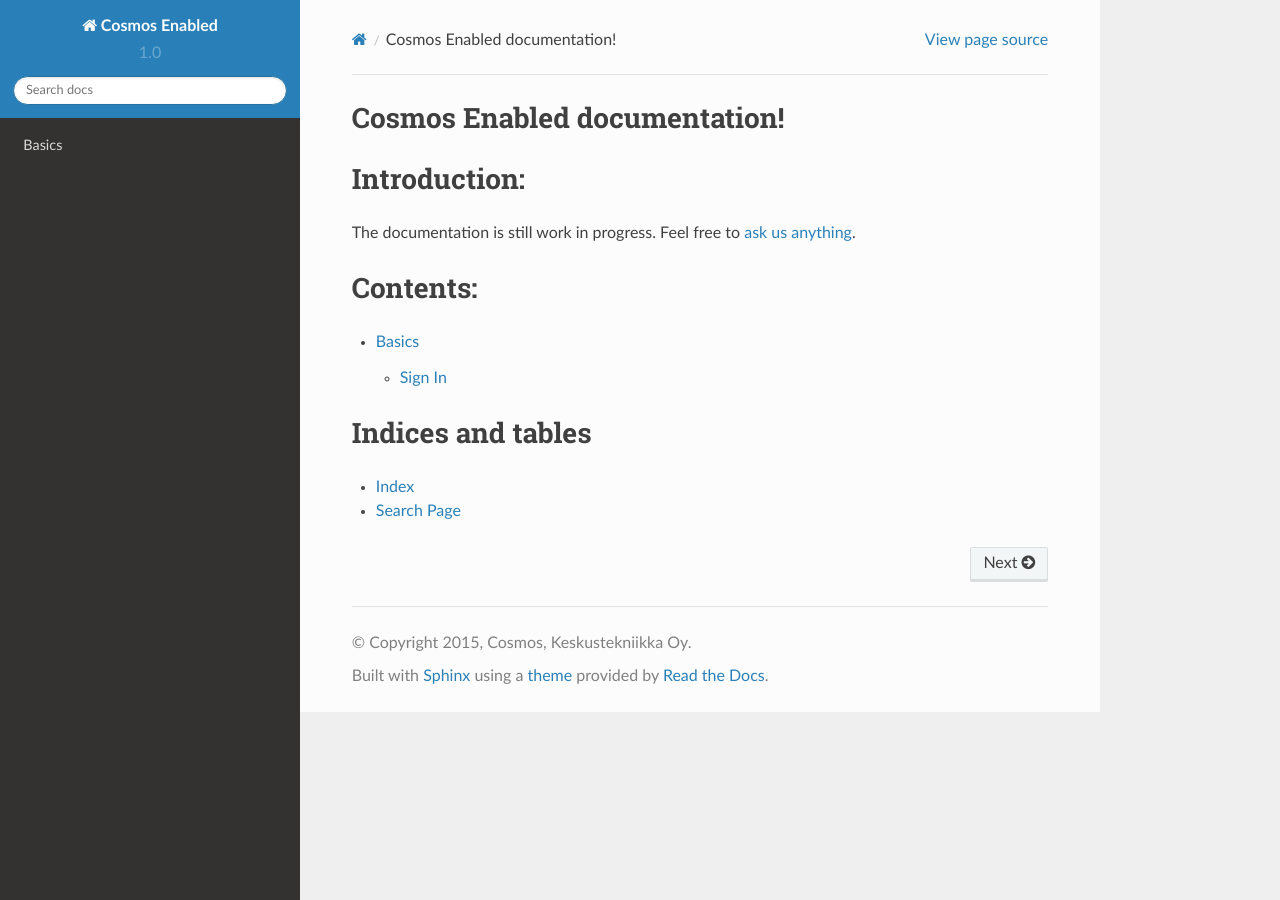
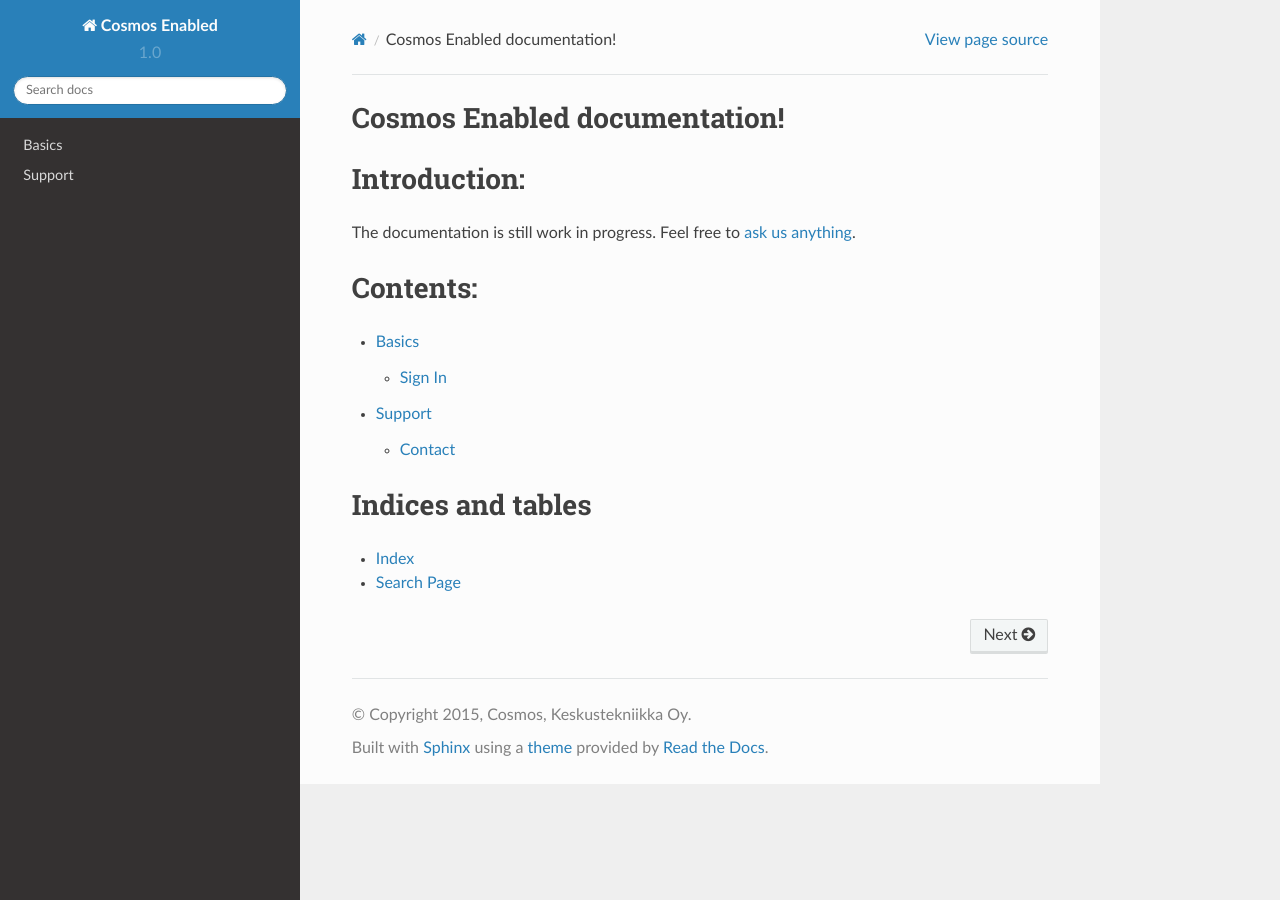
Before and after one commit to CLS-Engineering/Cosmos-Enabled, a Sphinx documentation site: the page built from docs/index.rst, in a window 1280 px wide. Built offline with Sphinx 7.4.7 and the Read the Docs theme 2.0.0, drawn with Linux system fonts in a browser that asks for light colours.

Commit message:
Added support section and contact article

```diff
--- a/docs/index.rst
+++ b/docs/index.rst
@@ -20,6 +18,7 @@ Contents:
    :maxdepth: 2
 
    basics/index
+   support/index
 
 Indices and tables
 ==================
--- /dev/null
+++ b/docs/support/contact.rst
@@ -0,0 +1,4 @@
+Contact
+=======
+
+Contact information to be updated.
--- /dev/null
+++ b/docs/support/index.rst
@@ -0,0 +1,7 @@
+Support
+---------------
+
+.. toctree::
+   :maxdepth: 2
+
+   contact
```
Also changed, not shown: other parts of docs/index.rst (+1 -3 lines).
